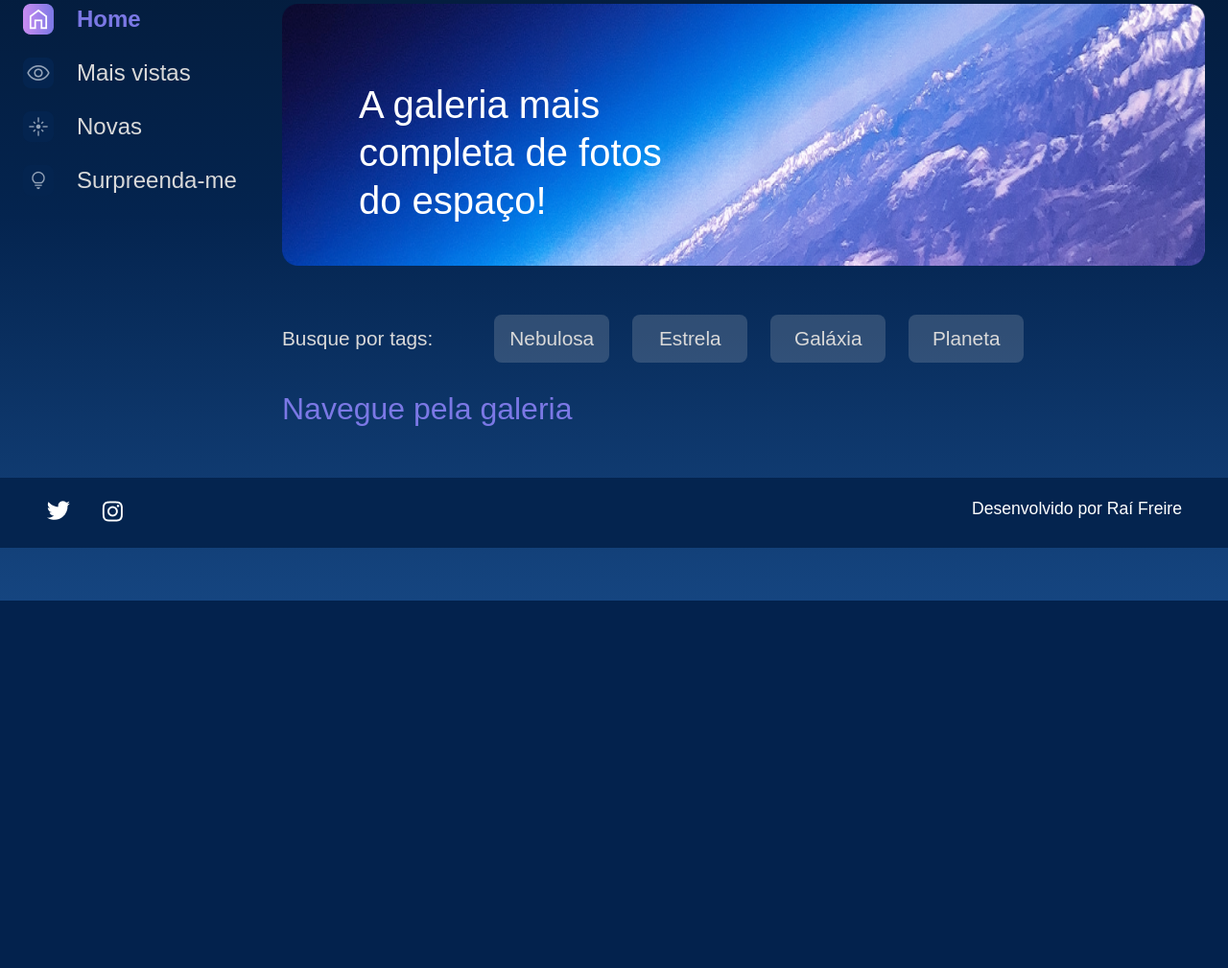
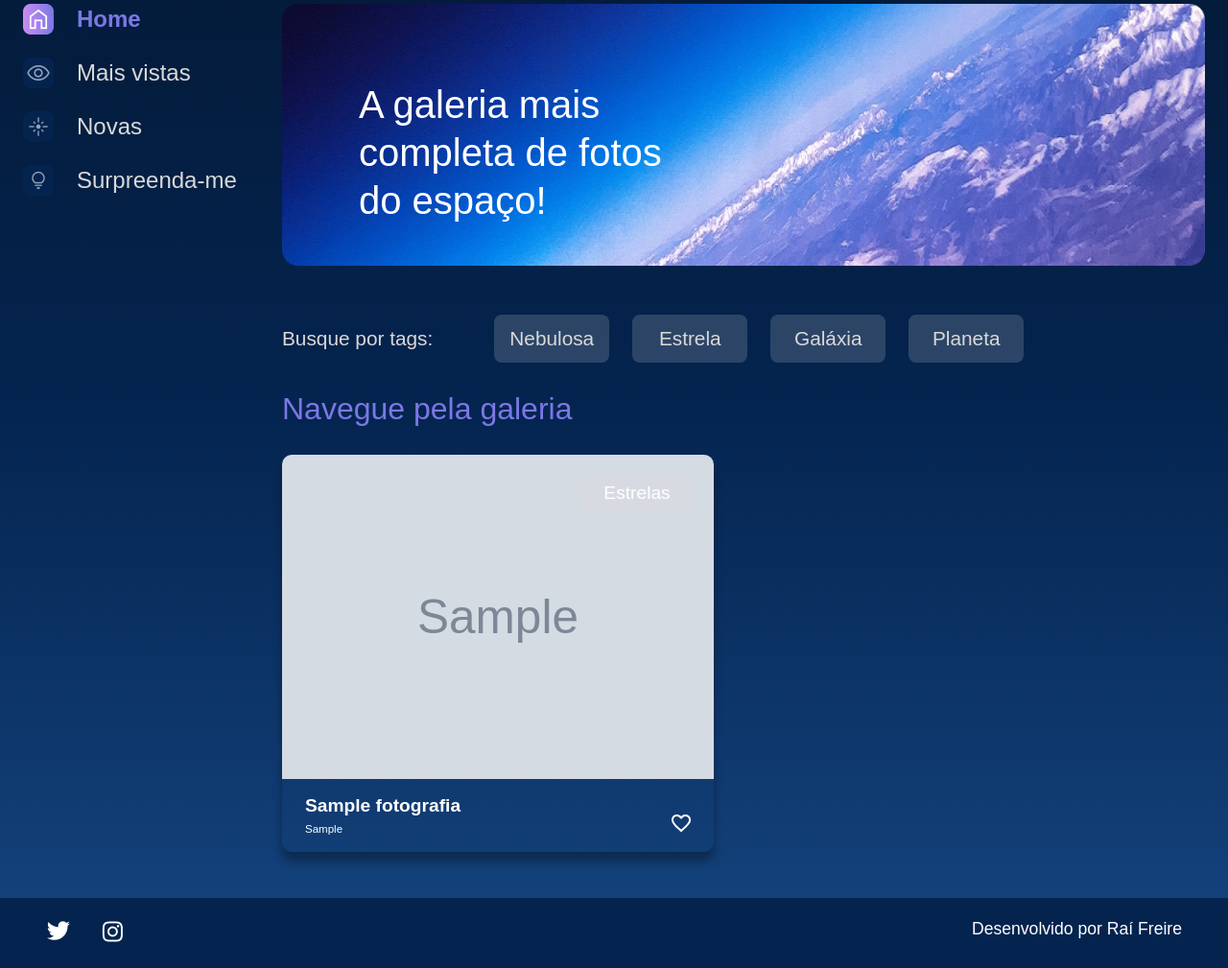
Before and after one commit to raifreire/Projetos_Python, a Django app: page / in a window 1280 px wide. Shown: the part 174-1183 px from the top of the page at 96% size. Before the commit the page ends 800 px from the top, so only its background shows below. Run offline with Django 4.2, Linux system fonts and the light colour scheme; tables that the repository leaves empty hold one stand-in row (Sample ...).

Commit message:
adding new images in databe

```diff
--- a/templates/galeria/index.html
+++ b/templates/galeria/index.html
@@ -19,17 +19,18 @@
         <div class="cards">
             <h2 class="cards__titulo">Navegue pela galeria</h2>
             <ul class="cards__lista">
-                {% for foto_id, info in cards.items %}
+                {% if cards %}
+                {% for fotografia in cards %}
                 <li class="card">
                     <a href="{% url 'imagem' %}">
-                        <img class="card__imagem" src="{% static '/assets/imagens/galeria/carina-nebula.png' %}"
+                        <img class="card__imagem" src="{% static '/assets/imagens/galeria/'%}{{fotografia.foto}}"
                             alt="foto">
                     </a>
                     <span class="card__tag">Estrelas</span>
                     <div class="card__info">
-                        <p class="card__titulo">{{info.nome}}</p>
+                        <p class="card__titulo">{{fotografia.nome}}</p>
                         <div class="card__texto">
-                            <p class="card__descricao">{{info.legenda}}</p>
+                            <p class="card__descricao">{{fotografia.legenda}}</p>
                             <span>
                                 <img src="{% static '/assets/ícones/1x/favorite_outline.png' %}" alt="ícone de coração">
                             </span>
```
Also changed, not shown: other parts of templates/galeria/index.html (+2 -0 lines), setup/static/assets/imagens/galeria/hublle_ngc1079.jpg (added).
